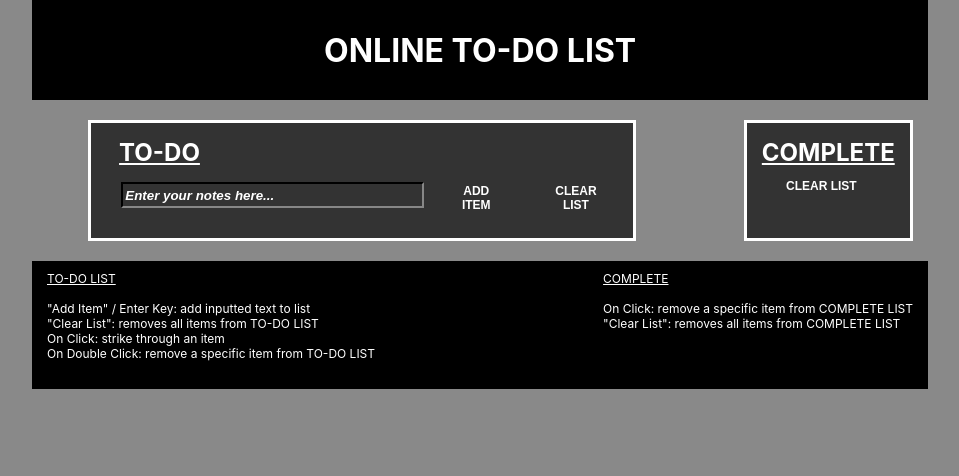
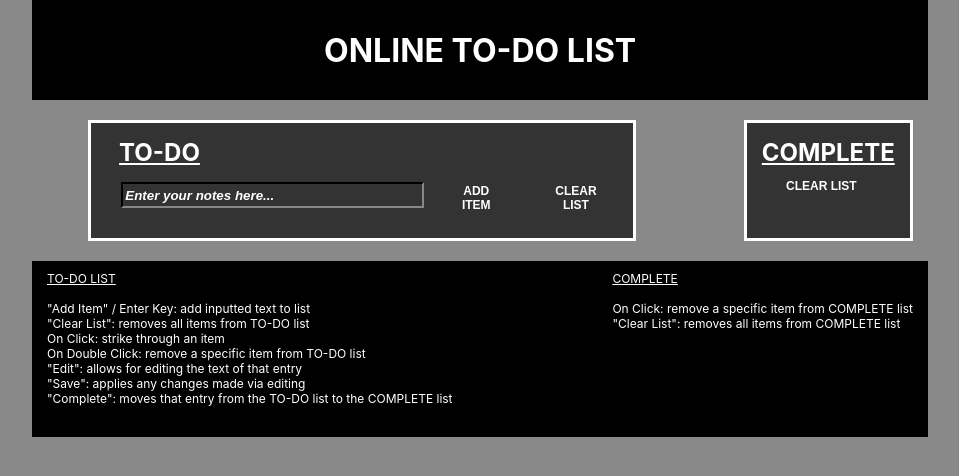
Before and after one commit to jdaniels98/todoList, a React (Create React App) app: page / in a window 1280 px wide. Shown: the top 476 px of the page, without its empty margins (160-1119 px from the left). Built offline with nearby package versions, Linux system fonts and the light colour scheme.

Commit message:
footer text changed and finalised

```diff
--- a/src/App.css
+++ b/src/App.css
@@ -145,7 +145,7 @@ footer {
   display: flex;
   flex-direction: row;
   justify-content: space-between;
-  height: 16vh;
+  height: 22vh;
   width: 70vw;
   margin-left: 15%;
   font-size: 12px;
--- a/src/components/Footer.js
+++ b/src/components/Footer.js
@@ -8,19 +8,25 @@ const Footer = () => {
             <br></br>
             "Add Item" / Enter Key: add inputted text to list
             <br></br>
-            "Clear List": removes all items from TO-DO LIST
+            "Clear List": removes all items from TO-DO list
             <br></br>
             On Click: strike through an item
             <br></br>
-            On Double Click: remove a specific item from TO-DO LIST</p>
+            On Double Click: remove a specific item from TO-DO list
+            <br></br>
+            "Edit": allows for editing the text of that entry
+            <br></br>
+            "Save": applies any changes made via editing
+            <br></br>
+            "Complete": moves that entry from the TO-DO list to the COMPLETE list</p>
         </div>
             <p id="footertext2">
             <i id="footertitle">COMPLETE</i>
             <br></br>
             <br></br>
-            On Click: remove a specific item from COMPLETE LIST
+            On Click: remove a specific item from COMPLETE list
             <br></br>
-            "Clear List": removes all items from COMPLETE LIST
+            "Clear List": removes all items from COMPLETE list
             </p>
         </footer>
     )
```
Also changed, not shown: 1 other file (tests, documents, lock files or other folders).
